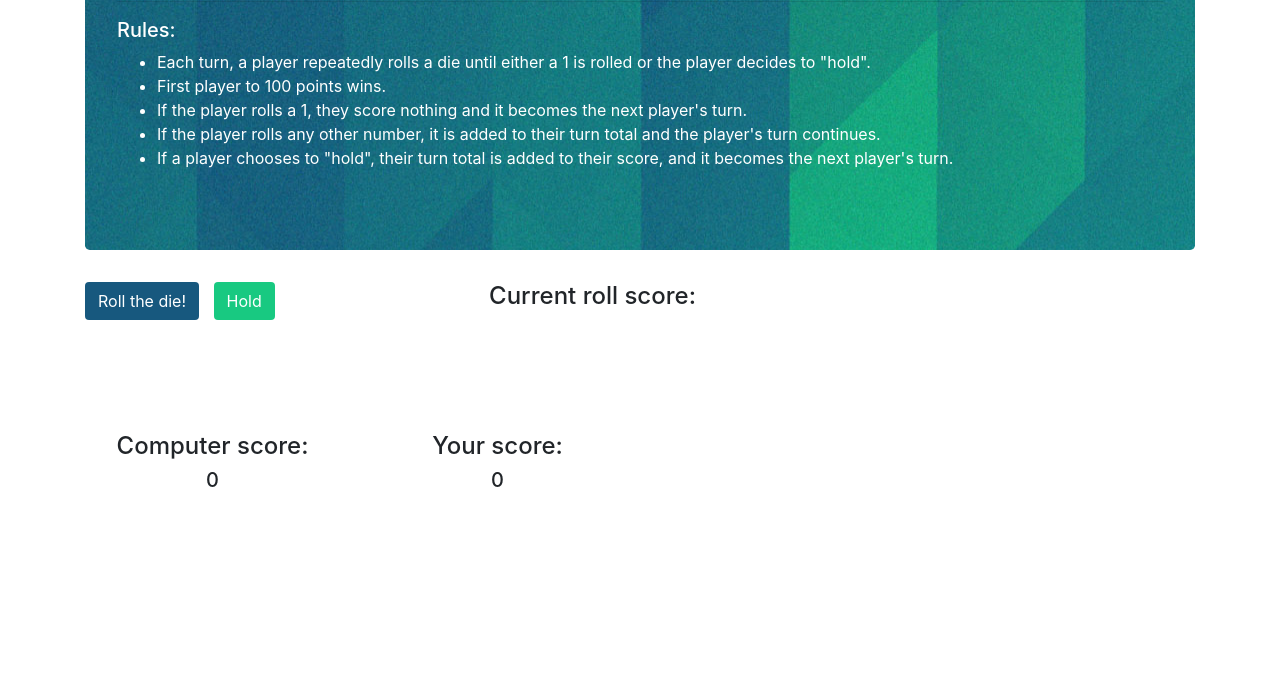
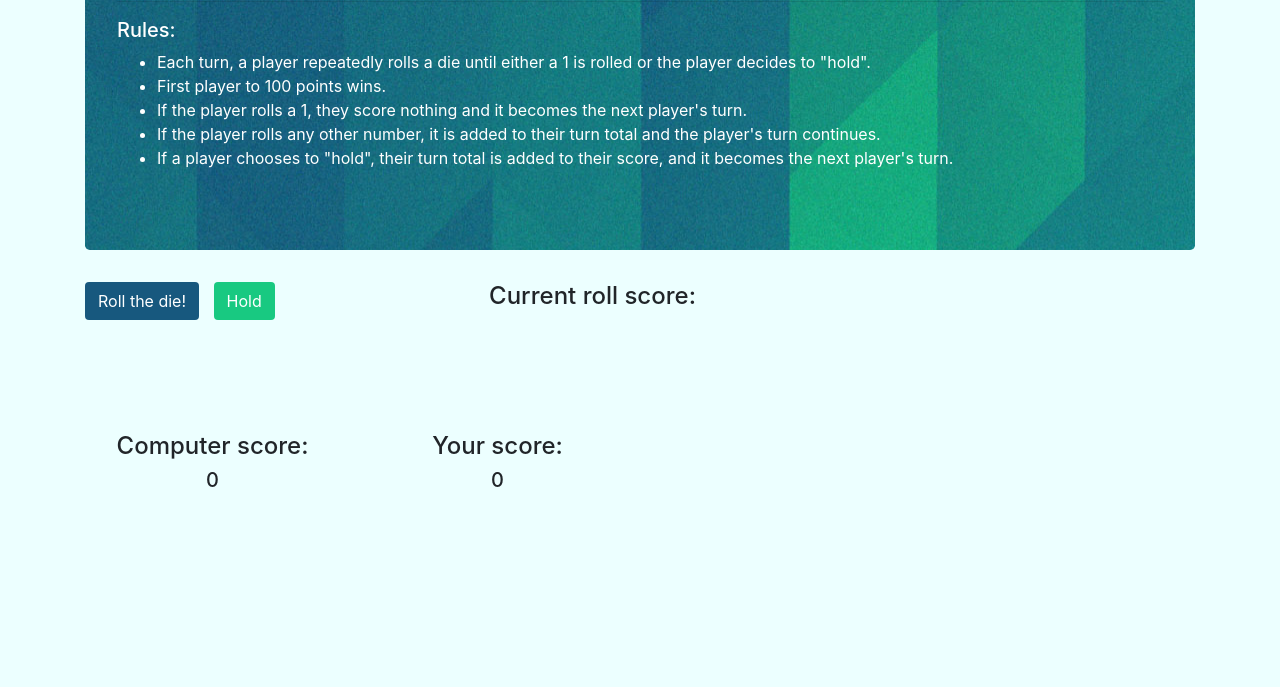
Before and after one commit to imandradesign/pig-dice, a plain HTML site: page index.html in a window 1280 px wide. Shown: the part 113-800 px from the top of the page. Drawn offline with Linux system fonts and the light colour scheme.

Commit message:
Update background color

```diff
--- a/css/styles.css
+++ b/css/styles.css
@@ -59,6 +59,10 @@
   text-align: center;
 }
 
+body {
+  background-color: #ECFFFF;
+}
+
 @-webkit-keyframes glow {
   from {
     text-shadow: 0 0 10px #000, 0 0 20px #FFB6C1, 0 0 30px #FFB6C1, 0 0 40px #FFB6C1;
```
